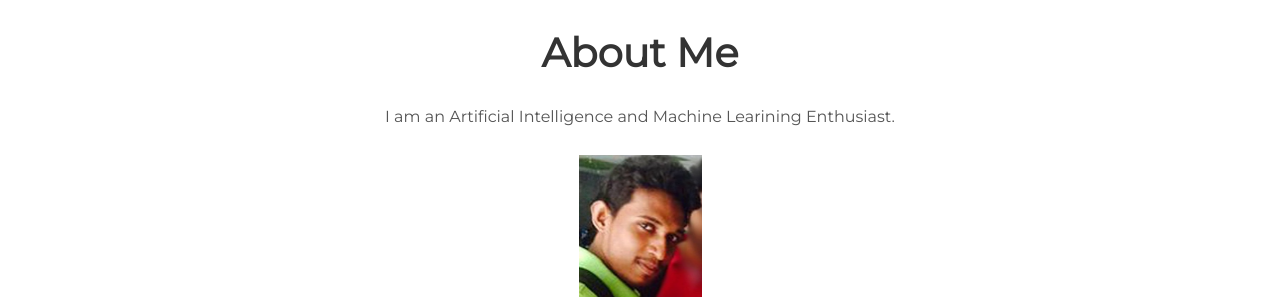
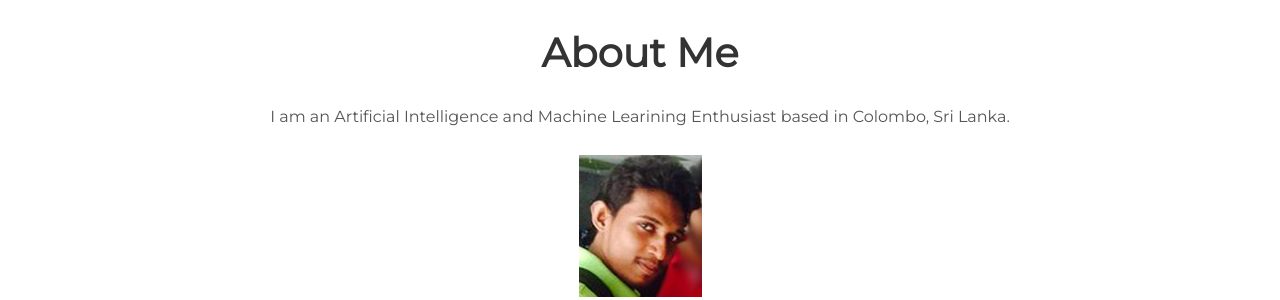
Before and after one commit to DulajChathuranga/dulajchathuranga.github.io, a Jekyll site: the page built from index.html, in a window 1280 px wide. Shown: the part 952-1252 px from the top of the page. Built offline with Jekyll 4.4.1, drawn with Linux system fonts in a browser that asks for light colours.

Commit message:
Update _config.yml

```diff
--- a/_config.yml
+++ b/_config.yml
@@ -6,7 +6,7 @@
 
 # User settings
 username: Dulaj Chathuranga
-user_description: I am an Artificial Intelligence and Machine Learining Enthusiast.
+user_description: I am an Artificial Intelligence and Machine Learining Enthusiast based in Colombo, Sri Lanka.
 user_title: Artificial Intelligence Enthusiast
 email: dulaj.chathuranga@outlook.com
 twitter_username: DulajChathu
```
